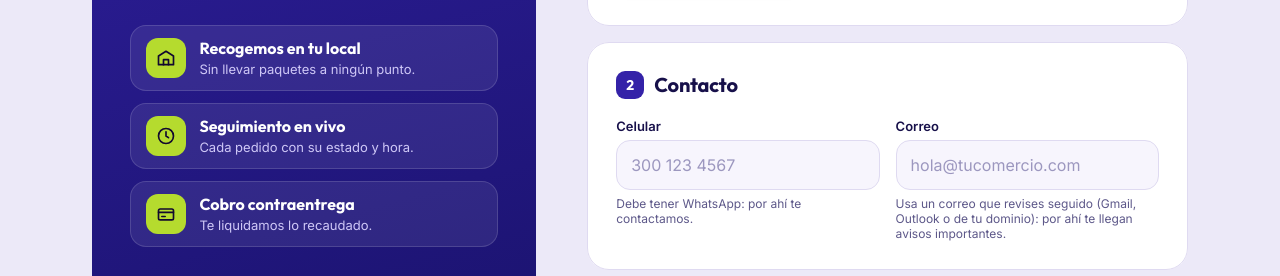
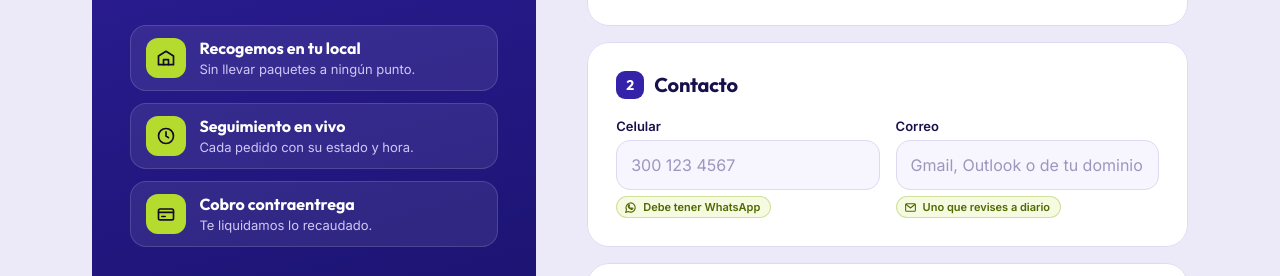
Before and after one commit to loentrego/Frontend_Links, a plain HTML site: page form comercio/index.html in a window 1280 px wide. Shown: the part 452-728 px from the top of the page. Drawn offline with Linux system fonts and the light colour scheme.

Commit message:
Avisos de celular (debe tener WhatsApp) y correo (uno que revises a diario) como pastillas con ícono; también en el formulario Únete
Co-Authored-By: Claude Opus 5.5 <noreply@anthropic.com>
Claude-Session: https://claude.ai/code/session_01DxqiBbSv11VANarNNGiE5G

```diff
--- a/form comercio/Styles-registrocomercio.css
+++ b/form comercio/Styles-registrocomercio.css
@@ -208,3 +208,8 @@ legend + * { clear: both; }
 .aviso-seg svg { width: 20px; height: 20px; flex-shrink: 0; margin-top: 1px; fill: none; stroke: #E07510; stroke-width: 2; stroke-linecap: round; stroke-linejoin: round; }
 .aviso-seg b { font-weight: 700; }
 @media (prefers-color-scheme: dark) { .aviso-seg svg { stroke: #FFB547; } }
+
+/* Avisos cortos bajo un campo: pastilla con ícono */
+.aviso-chip { display: inline-flex; align-items: center; gap: 6px; align-self: flex-start; padding: 3px 10px 3px 7px; border-radius: 999px; background: rgba(181, 219, 46, 0.14); border: 1px solid rgba(141, 176, 28, 0.35); color: #4E6A00; font-size: 0.6875rem; font-weight: 600; line-height: 1.3; white-space: nowrap; }
+.aviso-chip svg { width: 13px; height: 13px; flex-shrink: 0; fill: none; stroke: currentColor; stroke-width: 2; stroke-linecap: round; stroke-linejoin: round; }
+@media (prefers-color-scheme: dark) { .aviso-chip { color: #C9E86A; background: rgba(181, 219, 46, 0.12); border-color: rgba(181, 219, 46, 0.3); } }
--- a/form comercio/index.html
+++ b/form comercio/index.html
@@ -11,7 +11,7 @@
 <link rel="preconnect" href="https://fonts.googleapis.com">
 <link rel="preconnect" href="https://fonts.gstatic.com" crossorigin>
 <link href="https://fonts.googleapis.com/css2?family=Outfit:wght@500;600;700;800&family=Inter:wght@400;500;600;700&display=swap" rel="stylesheet">
-<link rel="stylesheet" href="Styles-registrocomercio.css?v=9">
+<link rel="stylesheet" href="Styles-registrocomercio.css?v=10">
 <link rel="icon" href="img/icon-192.png">
 <link rel="apple-touch-icon" href="img/apple-touch-icon.png">
 </head>
@@ -84,13 +84,13 @@
             <label for="celular">Celular</label>
             <input class="input" type="tel" id="celular" name="celular" placeholder="300 123 4567" inputmode="numeric" autocomplete="tel" maxlength="12" required>
             <p class="err" id="err-celular">10 dígitos y empieza por 3.</p>
-            <p class="hint">Debe tener WhatsApp: por ahí te contactamos.</p>
+            <span class="aviso-chip"><svg viewBox="0 0 24 24" aria-hidden="true"><path d="M3 21l1.7-5A8.5 8.5 0 1 1 8 19.4Z"/><path d="M9 9.5c.3 2 2.5 4.2 4.5 4.5l1-1.3 2 .9c-.3 1.3-1.4 2-2.7 1.8-3-.5-5.7-3.2-6.2-6.2-.2-1.3.5-2.4 1.8-2.7l.9 2Z"/></svg>Debe tener WhatsApp</span>
           </div>
           <div class="field">
             <label for="correo">Correo</label>
-            <input class="input" type="email" id="correo" name="correo" placeholder="hola@tucomercio.com" autocomplete="email" maxlength="120" required>
+            <input class="input" type="email" id="correo" name="correo" placeholder="Gmail, Outlook o de tu dominio" autocomplete="email" maxlength="120" required>
             <p class="err" id="err-correo">Revisa el correo.</p>
-            <p class="hint">Usa un correo que revises seguido (Gmail, Outlook o de tu dominio): por ahí te llegan avisos importantes.</p>
+            <span class="aviso-chip"><svg viewBox="0 0 24 24" aria-hidden="true"><rect x="3" y="5" width="18" height="14" rx="2"/><path d="m3.5 6 8.5 7 8.5-7"/></svg>Uno que revises a diario</span>
           </div>
         </div>
       </fieldset>
--- a/form repartidor/Styles-registrorepartidor.css
+++ b/form repartidor/Styles-registrorepartidor.css
@@ -220,3 +220,8 @@ select.input { appearance: none; padding-right: 34px; cursor: pointer; backgroun
 .aviso-seg svg { width: 20px; height: 20px; flex-shrink: 0; margin-top: 1px; fill: none; stroke: #E07510; stroke-width: 2; stroke-linecap: round; stroke-linejoin: round; }
 .aviso-seg b { font-weight: 700; }
 @media (prefers-color-scheme: dark) { .aviso-seg svg { stroke: #FFB547; } }
+
+/* Avisos cortos bajo un campo: pastilla con ícono */
+.aviso-chip { display: inline-flex; align-items: center; gap: 6px; align-self: flex-start; padding: 3px 10px 3px 7px; border-radius: 999px; background: rgba(181, 219, 46, 0.14); border: 1px solid rgba(141, 176, 28, 0.35); color: #4E6A00; font-size: 0.6875rem; font-weight: 600; line-height: 1.3; white-space: nowrap; }
+.aviso-chip svg { width: 13px; height: 13px; flex-shrink: 0; fill: none; stroke: currentColor; stroke-width: 2; stroke-linecap: round; stroke-linejoin: round; }
+@media (prefers-color-scheme: dark) { .aviso-chip { color: #C9E86A; background: rgba(181, 219, 46, 0.12); border-color: rgba(181, 219, 46, 0.3); } }
```
Also changed, not shown: form repartidor/index.html (+4 -4 lines).
